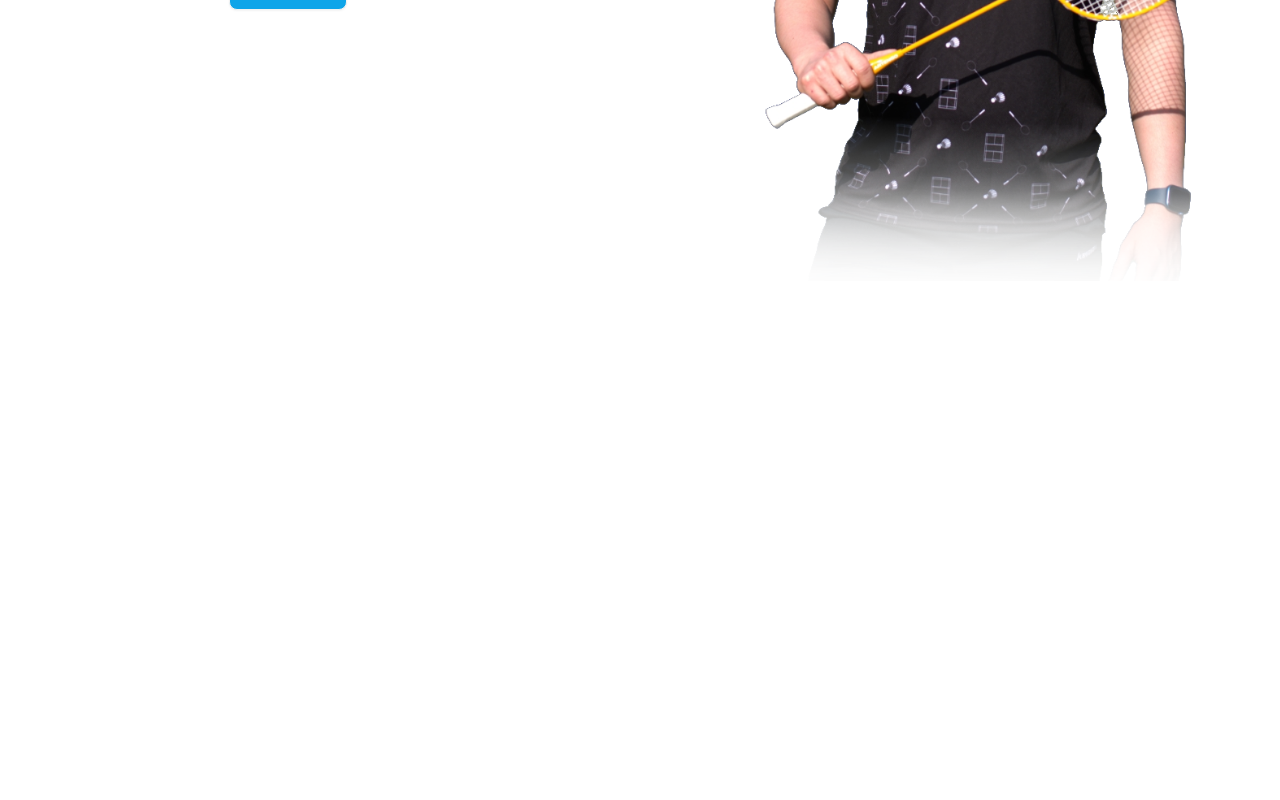
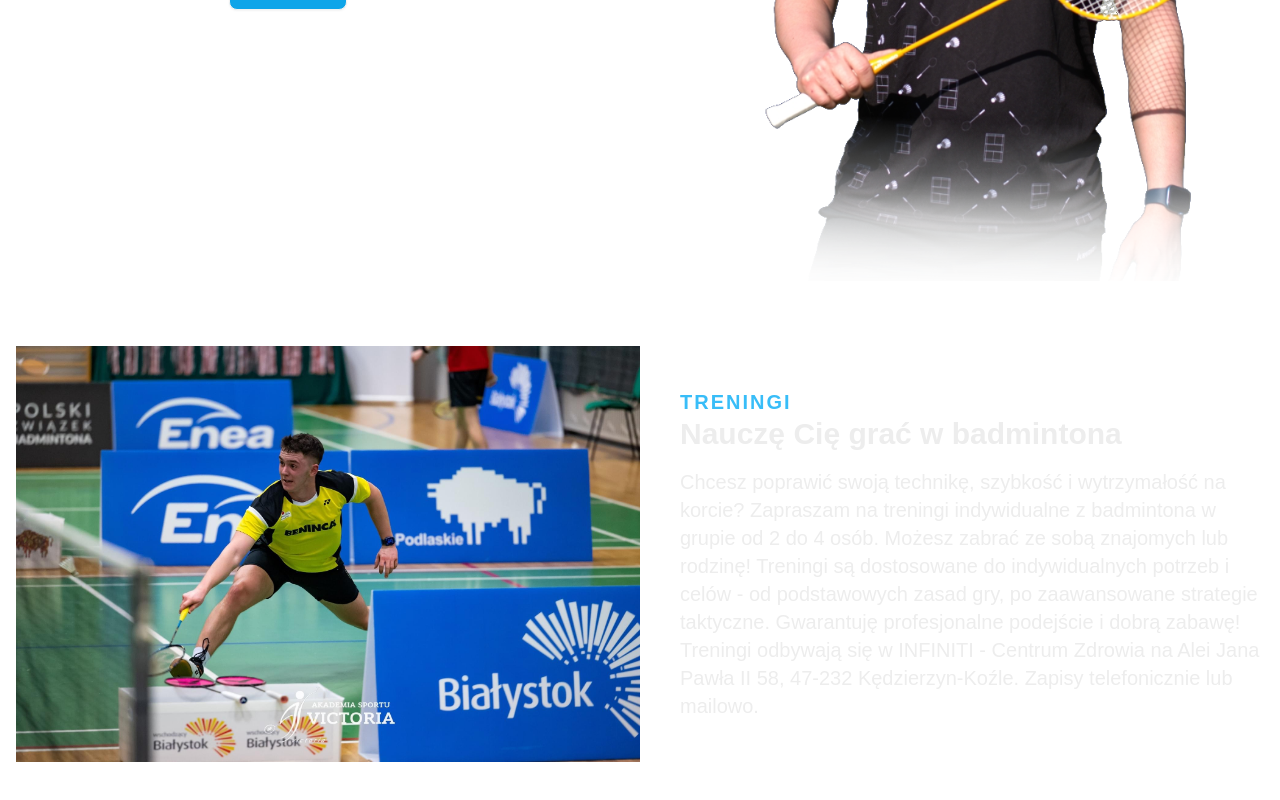
Before and after one commit to jeli-t/kubakniha.pl, a Next.js app in the folder next-app/: page / in a window 1280 px wide. Shown: the part 470-1270 px from the top of the page. Before the commit the page ends 800 px from the top, so only its background shows below. Built offline with nearby package versions, Linux system fonts and the light colour scheme.

Commit message:
add Treningi

```diff
--- /dev/null
+++ b/next-app/app/UI/Treningi/Treningi.tsx
@@ -0,0 +1,25 @@
+import Image from "next/image";
+import TreningiImg from './treningi.jpeg'
+
+export function Treningi() {
+    return (
+        <div className="flex items-center justify-center w-full min-h-fit mb-20">
+            <div className="w-full flex items-center justify-between align-center max-w-7xl p-4 flex-col md:flex-row gap-4 md:gap-10">
+                <Image
+                    src={TreningiImg}
+                    className="w-full md:w-1/2"
+                    alt= "Treningi badmintona dla każdego"
+                />
+                <div className="w-full md:w-1/2">
+                    <span className="text-md md:text-xl tracking-widest font-bold text-sky-400">TRENINGI</span>
+                    <h2 className="text-left text-2xl md:text-3xl font-semibold">
+                        Nauczę Cię grać w badmintona
+                    </h2>
+                    <p className="pt-2 md:pt-4 text-lg md:text-xl">
+                        Chcesz poprawić swoją technikę, szybkość i wytrzymałość na korcie? Zapraszam na treningi indywidualne z badmintona w grupie od 2 do 4 osób. Możesz zabrać ze sobą znajomych lub rodzinę! Treningi są dostosowane do indywidualnych potrzeb i celów - od podstawowych zasad gry, po zaawansowane strategie taktyczne. Gwarantuję profesjonalne podejście i dobrą zabawę! <br /> Treningi odbywają się w INFINITI - Centrum Zdrowia na Alei Jana Pawła II 58, 47-232 Kędzierzyn-Koźle. Zapisy telefonicznie lub mailowo.
+                    </p>
+                </div>
+            </div>
+        </div>
+    )
+}
--- a/next-app/app/globals.css
+++ b/next-app/app/globals.css
@@ -9,7 +9,8 @@
 
 body {
   color: var(--foreground);
-  background: var(--background);
+  --tw-bg-opacity: 1;
+  background-color: var(--fallback-b1,oklch(var(--b1)/var(--tw-bg-opacity)));
   font-family: Arial, Helvetica, sans-serif;
 }
 
--- a/next-app/app/page.tsx
+++ b/next-app/app/page.tsx
@@ -1,7 +1,11 @@
 import { HeroSection } from "./UI/HeroSection/HeroSection";
+import { Treningi } from "./UI/Treningi/Treningi";
 
 export default function Home() {
   return (
-    <HeroSection />
+    <>
+      <HeroSection />
+      <Treningi />
+    </>
   );
 }
```
Also changed, not shown: next-app/app/UI/Treningi/treningi.jpeg (added).
